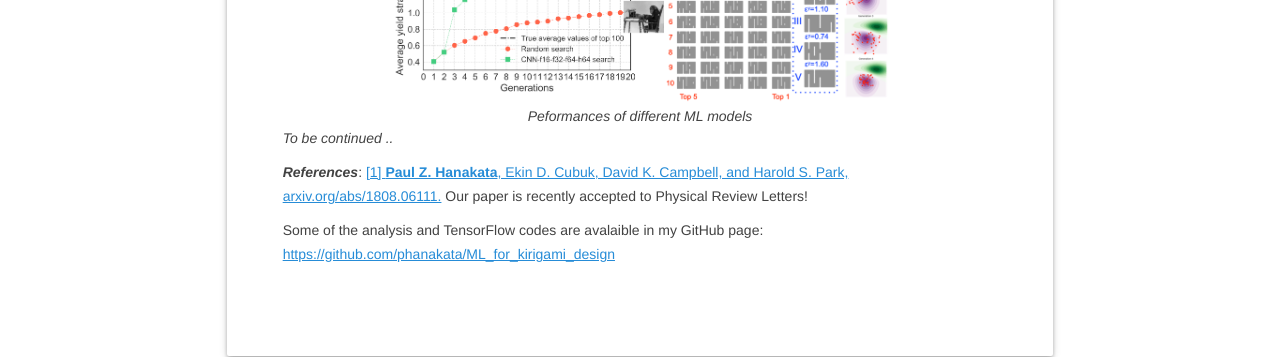
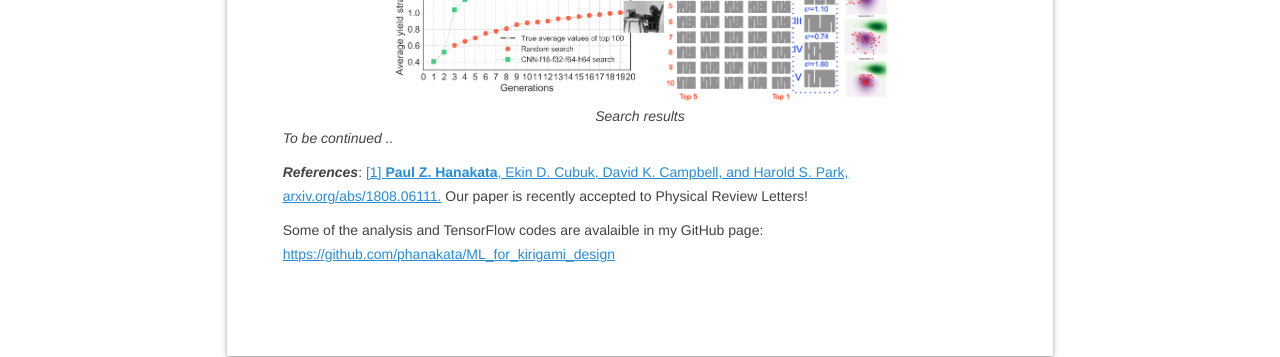
Before and after one commit to phanakata/phanakata.github.io, a Jekyll site: the page built from _posts/2018-05-29-ML.markdown, in a window 1280 px wide. Shown: the part 1612-1969 px from the top of the page. Built offline with Jekyll 4.4.1, drawn with Linux system fonts in a browser that asks for light colours; formulas are drawn with MathJax 3.

Commit message:
Update 2018-05-29-ML.markdown

```diff
--- a/_posts/2018-05-29-ML.markdown
+++ b/_posts/2018-05-29-ML.markdown
@@ -42,8 +42,8 @@ Search algorithm:
 
 The CNN search algorithm is able to search for the optimal solutions with only 1000 training data in a large design space of approximately 4,000,000. The superior designs for each generation are shown bellow.
 <table class="image" align="center">
-<caption align="bottom">{{ "<i> Peformances of different ML models </i>" }}</caption>
-<tr><td><img src="/img/search_results.png" alt="Peformances of different ML models" description="Drawing" style="width: 500px; max-width:100%;"/></td></tr>
+<caption align="bottom">{{ "<i> Search results </i>" }}</caption>
+<tr><td><img src="/img/search_results.png" alt="Search results" description="Drawing" style="width: 500px; max-width:100%;"/></td></tr>
 </table>
 
 
```
